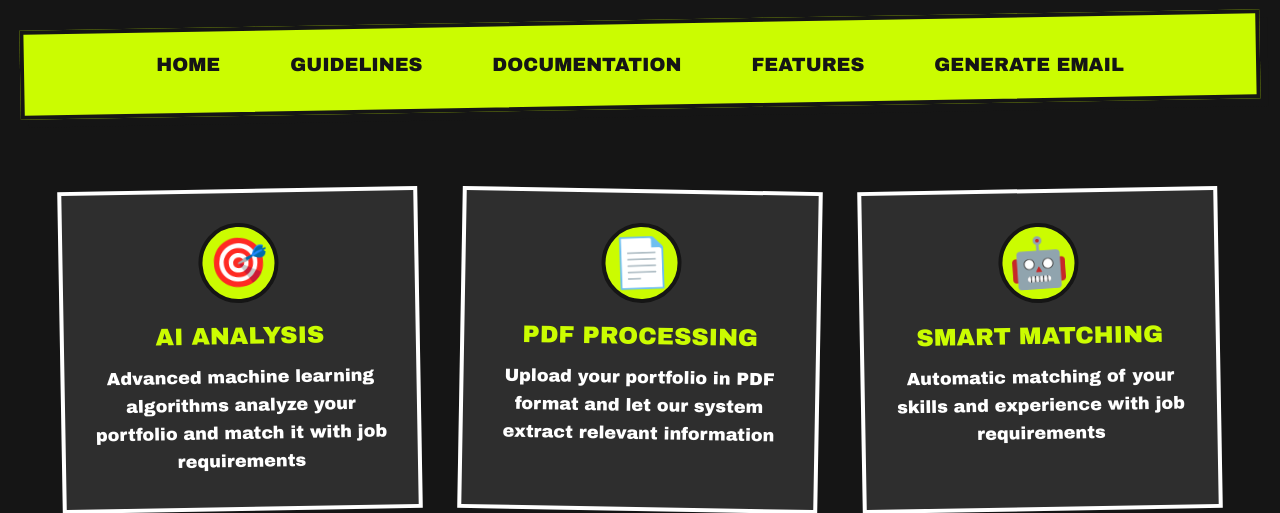
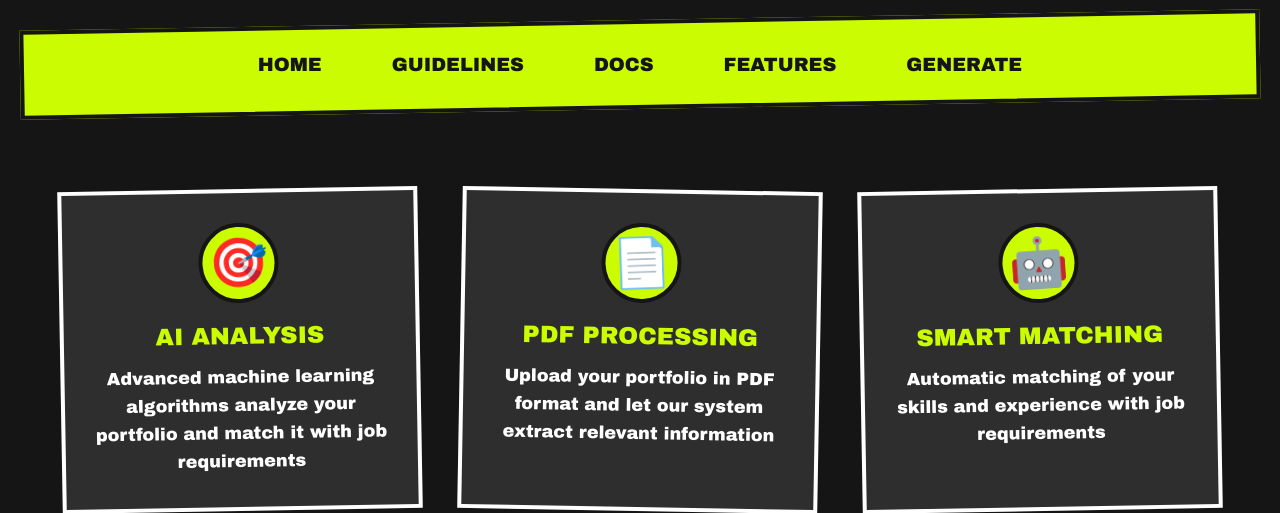
Before and after one commit to Adiiiicodes/Cold_email_Pro, a Flask app: page /features in a window 1280 px wide. Shown: the top 513 px of the page. Run offline with Flask 3, Linux system fonts and the light colour scheme.

Commit message:
Update features.html

```diff
--- a/templates/features.html
+++ b/templates/features.html
@@ -11,9 +11,9 @@
         <div class="nav-links">
             <a href="/">Home</a>
             <a href="/guidelines">Guidelines</a>
-            <a href="/docs">Documentation</a>
+            <a href="/docs">Docs</a>
             <a href="/features">Features</a>
-            <a href="/generate">Generate Email</a>
+            <a href="/generate">Generate</a>
         </div>
     </nav>
 
```
